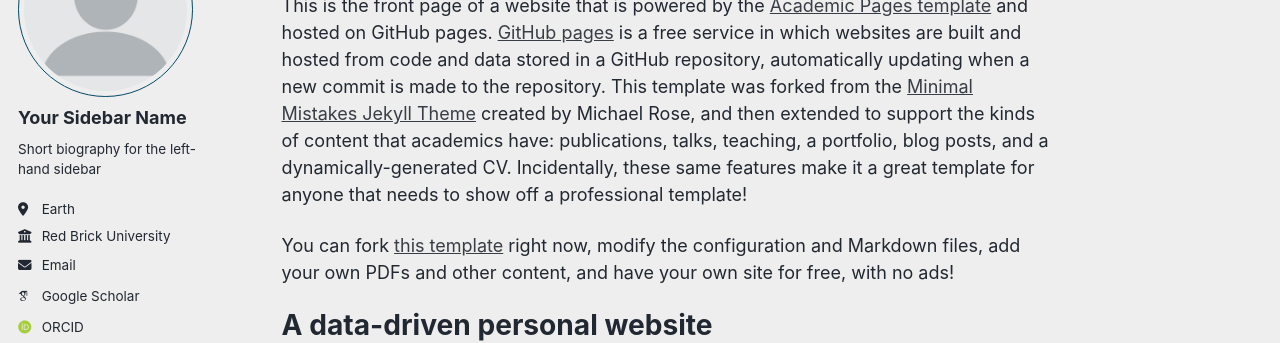
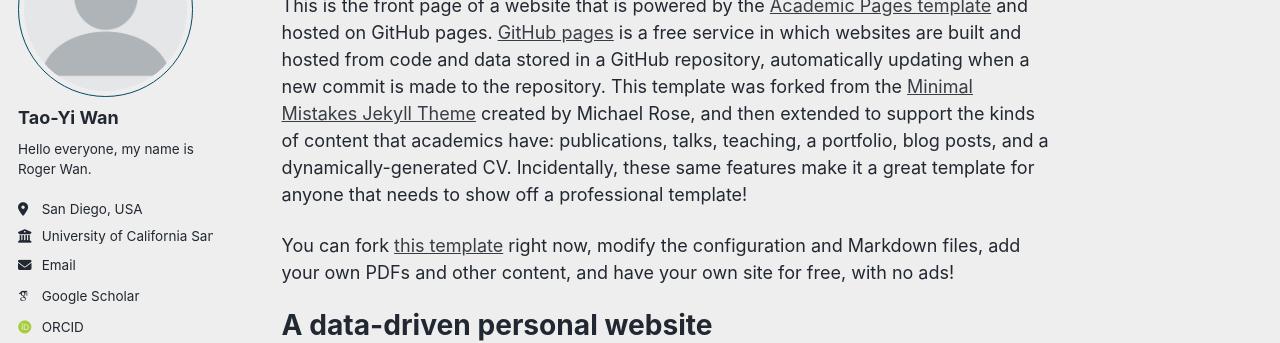
Before and after one commit to rogerwan1229/rogerwan1229.github.io, a Jekyll site: the page built from _pages/about.md, in a window 1280 px wide. Shown: the part 177-520 px from the top of the page. Built offline with Jekyll 4.4.1, drawn with Linux system fonts in a browser that asks for light colours; some web fonts are replaced; a script that is not in the unit is left out.

Commit message:
Update _config.yml

```diff
--- a/_config.yml
+++ b/_config.yml
@@ -24,13 +24,13 @@ repository               : "rogerwan1229/rogerwan1229.github.io"
 author:
   # Biographic information
   avatar           : "profile.png"
-  name             : "Your Sidebar Name"
+  name             : "Tao-Yi Wan"
   pronouns         : # example: "she/her"
-  bio              : "Short biography for the left-hand sidebar"
-  location         : "Earth"
-  employer         : "Red Brick University"
+  bio              : "Hello everyone, my name is Roger Wan."
+  location         : "San Diego, USA"
+  employer         : "University of California San Diego"
   uri              : # URL
-  email            : "none@example.org"
+  email            : "twan@ucsd.edu"
 
   # Academic websites
   academia         : # URL
```
